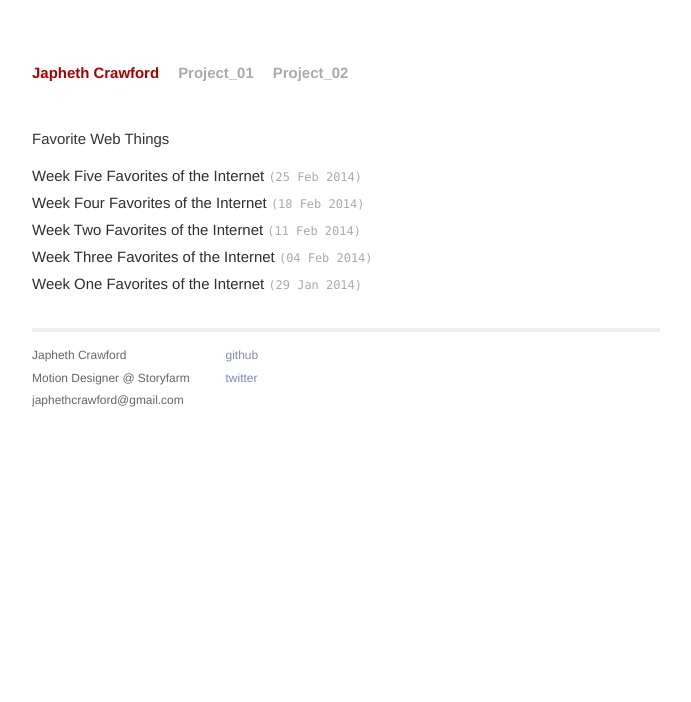
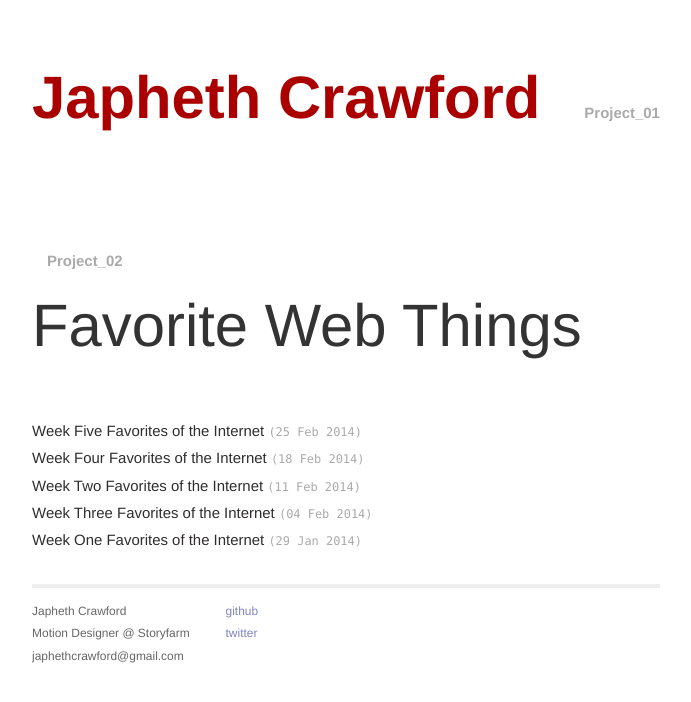
Before and after one commit to japhethcrawford/classblog, a Jekyll site: the page built from index.html, in a window 1280 px wide. Shown: the top 702 px of the page, without its empty margins (294-985 px from the left). Built offline with Jekyll 4.4.1, drawn with Linux system fonts in a browser that asks for light colours; Markdown is read by kramdown in place of the engine named in the settings; comment, search, counter and statistics services are not loaded.

Commit message:
start typography

```diff
--- a/css/main.css
+++ b/css/main.css
@@ -27,6 +27,17 @@ p { margin: 1em 0; }
 
 a         { color: #00a; }
 a:hover   { color: #000; }
+
+/*****************************************************************************/
+/*
+/* Typography
+/*
+/*****************************************************************************/
+h1 {
+	font-size: 400%;
+}
+
+
 
 
 /*****************************************************************************/
```
Also changed, not shown: 1 other file.
